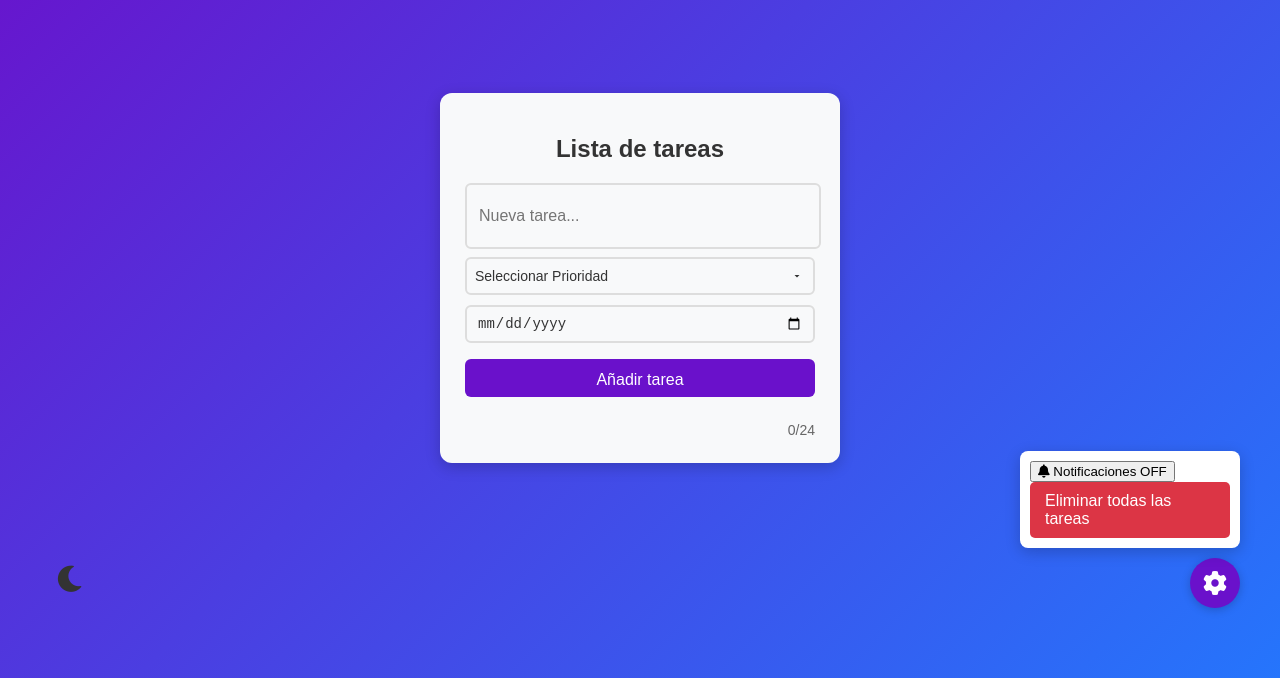
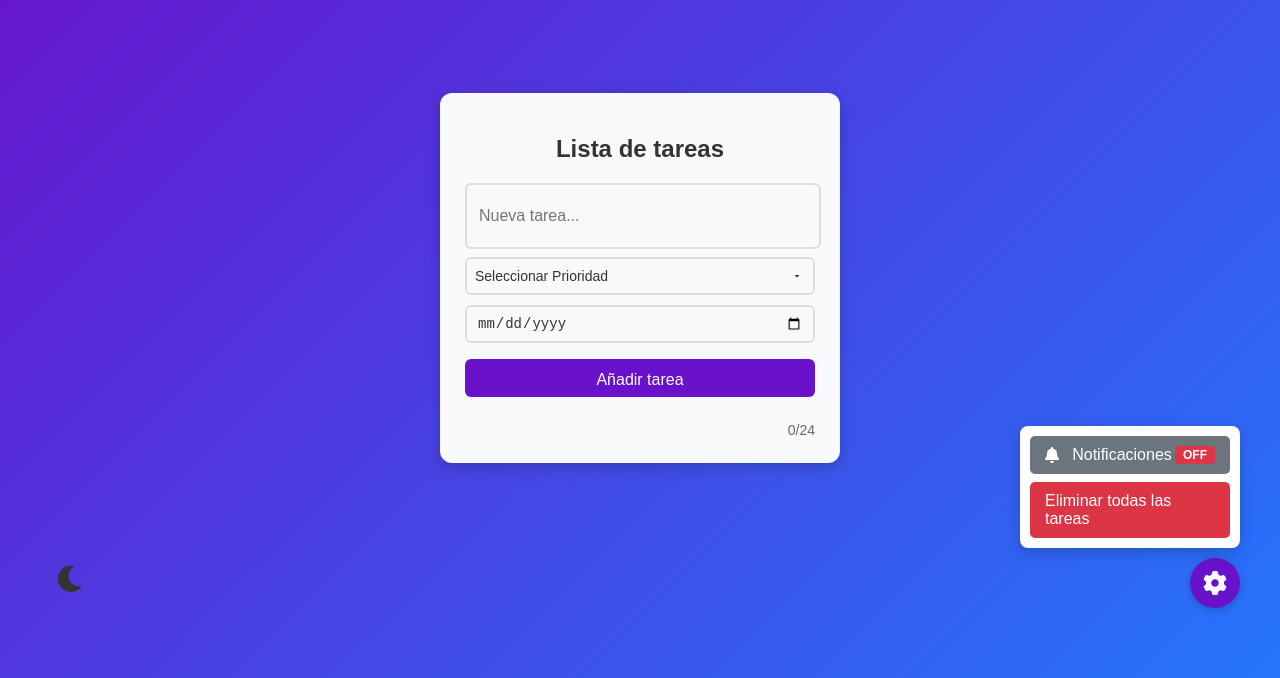
Before and after one commit to marcarmengolpares/TareaMaster, a plain HTML site: page index.html in a window 1280 px wide. Both pictures are taken after a click on the button 1215 px from the left and 705 px from the top of the page. Shown: the part 122-800 px from the top of the page. Drawn offline with nearby package versions, Linux system fonts and the light colour scheme.

Commit message:
Update styles.css

```diff
--- a/styles.css
+++ b/styles.css
@@ -789,3 +789,61 @@ body.dark-mode .clear-all-button:hover {
 [data-theme="dark"] .clear-all-button:hover {
     background-color: #8a2533; /* Un rojo aún más oscuro al pasar el ratón */
 }
+
+/* Estilos para las opciones dentro del menú de ajustes (e.g., Notificaciones) */
+.settings-option-button {
+    background-color: #6c757d; /* Un color neutro como el gris */
+    color: white;
+    border: none;
+    border-radius: 5px;
+    padding: 10px 15px;
+    width: 100%;
+    text-align: left;
+    cursor: pointer;
+    transition: background-color 0.3s ease;
+    font-size: 16px;
+    margin-bottom: 8px; /* Espacio debajo de este botón */
+    display: flex; /* Para alinear el icono y el texto */
+    align-items: center;
+    justify-content: space-between; /* Para empujar el status a la derecha */
+}
+
+.settings-option-button i {
+    margin-right: 10px; /* Espacio entre el icono y el texto */
+}
+
+.settings-option-button:hover {
+    background-color: #5a6268; /* Gris más oscuro al pasar el ratón */
+}
+
+/* Indicador de estado ON/OFF */
+.status-indicator {
+    background-color: #dc3545; /* Rojo para OFF */
+    color: white;
+    padding: 2px 8px;
+    border-radius: 4px;
+    font-size: 12px;
+    font-weight: bold;
+}
+
+.status-indicator.active {
+    background-color: #28a745; /* Verde para ON */
+}
+
+/* --- Adaptaciones para el tema oscuro (para el nuevo botón) --- */
+[data-theme="dark"] .settings-option-button {
+    background-color: #555;
+    color: #eee;
+}
+
+[data-theme="dark"] .settings-option-button:hover {
+    background-color: #777;
+}
+
+[data-theme="dark"] .status-indicator {
+    background-color: #a02c3c; /* Rojo oscuro para OFF en dark mode */
+}
+
+[data-theme="dark"] .status-indicator.active {
+    background-color: #1e7e34; /* Verde oscuro para ON en dark mode */
+}
```
